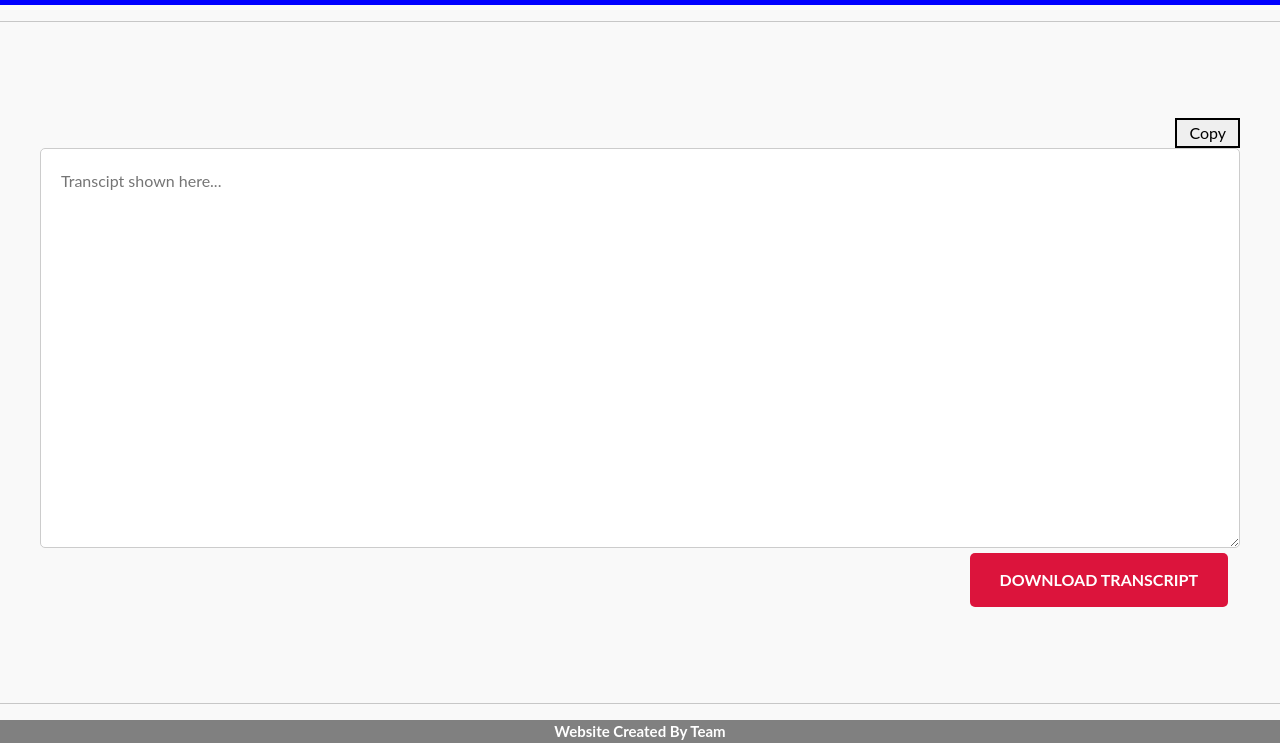
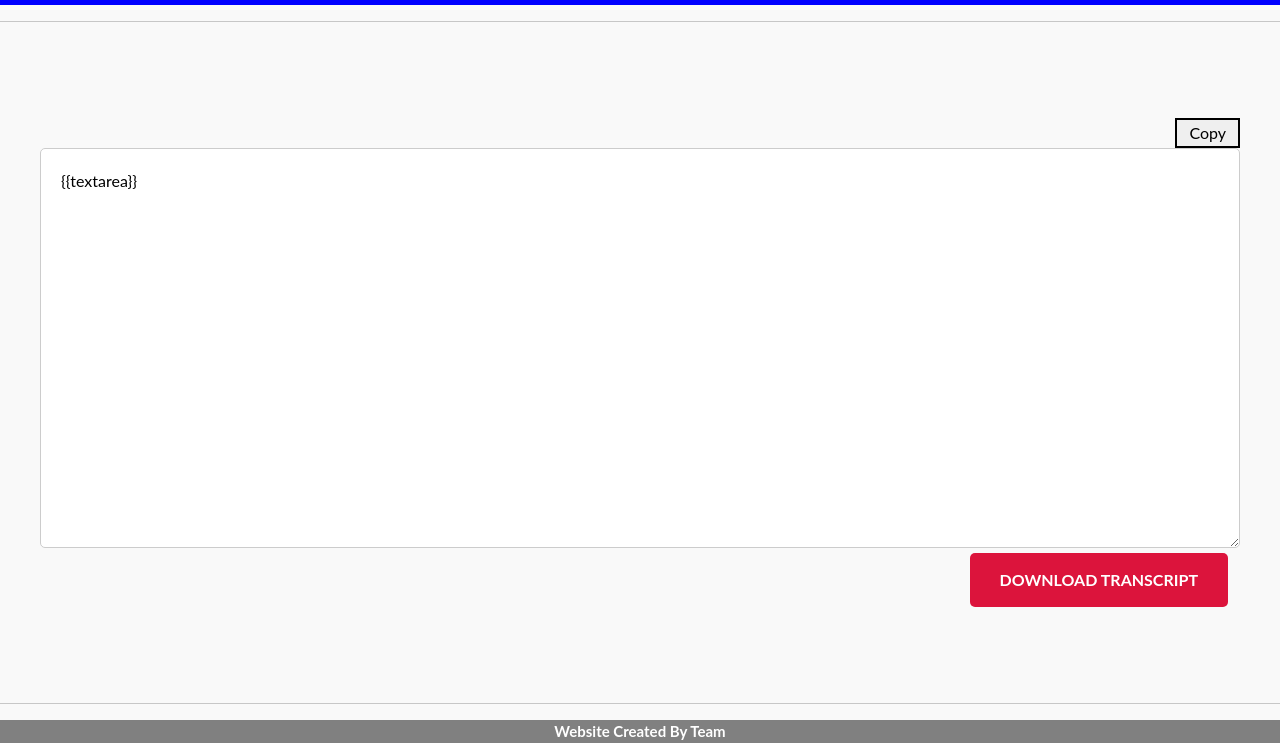
Before and after one commit to Aayush894/videoTranscript_InnotechProject, a plain HTML site: page templates/index.html in a window 1280 px wide. Shown: the part 783-1526 px from the top of the page. Drawn offline with nearby package versions, Linux system fonts and the light colour scheme; grey boxes are pictures that could not be loaded.

Commit message:
Update index.html

```diff
--- a/templates/index.html
+++ b/templates/index.html
@@ -264,7 +264,7 @@
             name="customText"
             placeholder="Transcipt shown here..."
             readonly
-          ></textarea>
+          >{{textarea}}</textarea>
         </div>
         <button id="downloadBtn" class="btn btn-primary">
           Download Transcript
```
